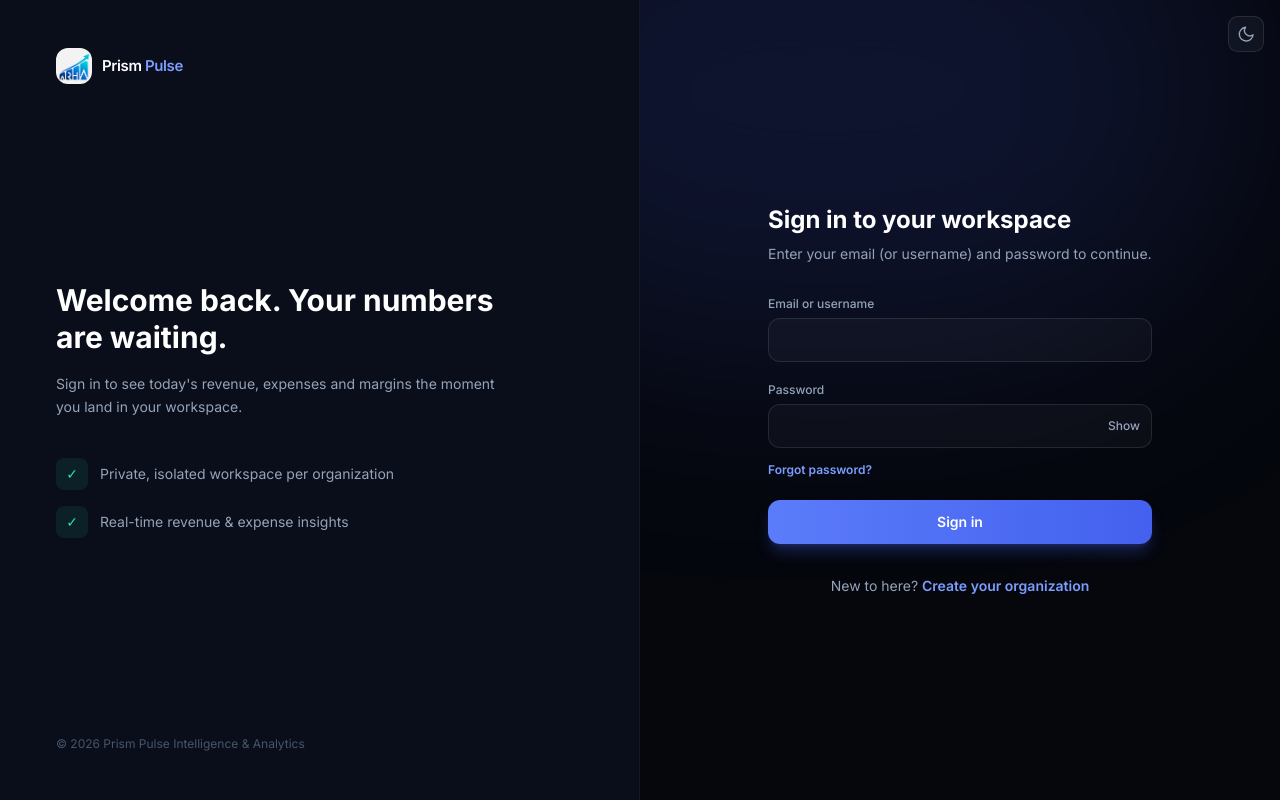
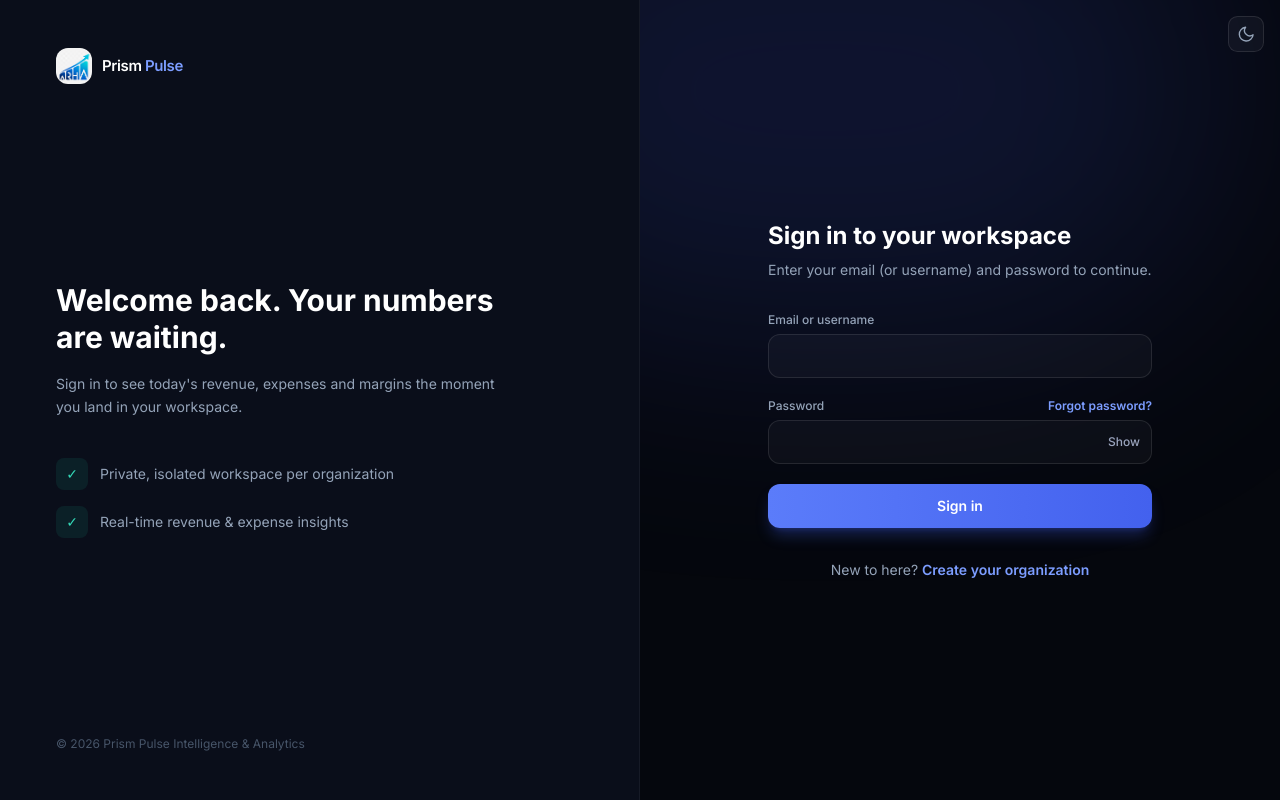
Before and after one commit to bejjankisreekar/Business_analytics_intelligence, a Django app: template templates/accounts/login.html in a window 1280 px wide. Run offline with Django 5.2, Linux system fonts and the light colour scheme; the template is opened without the code that fills it, so the values that code supplies are empty, except form fields; tables that the repository leaves empty hold one stand-in row (values such as "Sample post"); form fields are guessed from the names that the template uses; some libraries are stand-ins or nearby versions.

Commit message:
Move 'Forgot password?' link to right of password label
- Positioned link on the same line as label for compact layout
- Better balance and visual alignment
Co-Authored-By: Claude Haiku 4.5 <noreply@anthropic.com>

```diff
--- a/templates/accounts/login.html
+++ b/templates/accounts/login.html
@@ -54,11 +54,11 @@
           {{ form.email }}
         </div>
         <div>
-          <label for="{{ form.password.id_for_label }}" class="block text-xs font-medium text-slate-400">Password</label>
-          {{ form.password }}
-          <div class="mt-2">
+          <div class="flex items-center justify-between">
+            <label for="{{ form.password.id_for_label }}" class="text-xs font-medium text-slate-400">Password</label>
             <a href="{% url 'accounts:forgot_password' %}" class="text-xs font-semibold text-brand-400 hover:text-brand-300">Forgot password?</a>
           </div>
+          {{ form.password }}
         </div>
         <button type="submit" id="login-submit" class="keep-white flex w-full items-center justify-center gap-2 rounded-xl bg-gradient-to-r from-brand-500 to-brand-600 px-4 py-3 text-sm font-semibold text-white shadow-lg shadow-brand-600/30 transition hover:brightness-110 disabled:cursor-not-allowed disabled:opacity-80">
           <svg id="login-spinner" class="hidden h-4 w-4 animate-spin" viewBox="0 0 24 24" fill="none"><circle class="opacity-25" cx="12" cy="12" r="10" stroke="currentColor" stroke-width="4"></circle><path class="opacity-75" fill="currentColor" d="M4 12a8 8 0 018-8V0C5.373 0 0 5.373 0 12h4z"></path></svg>
```
